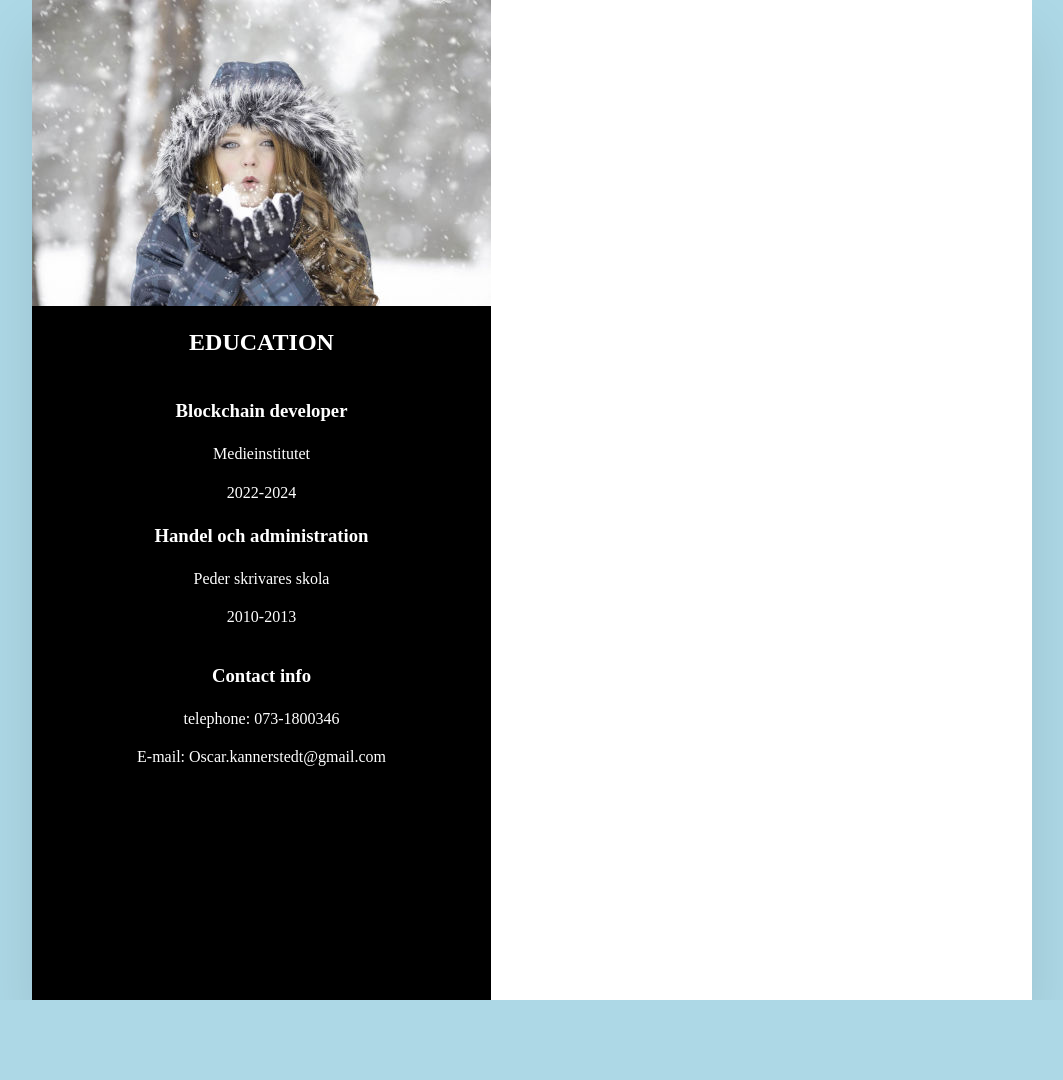
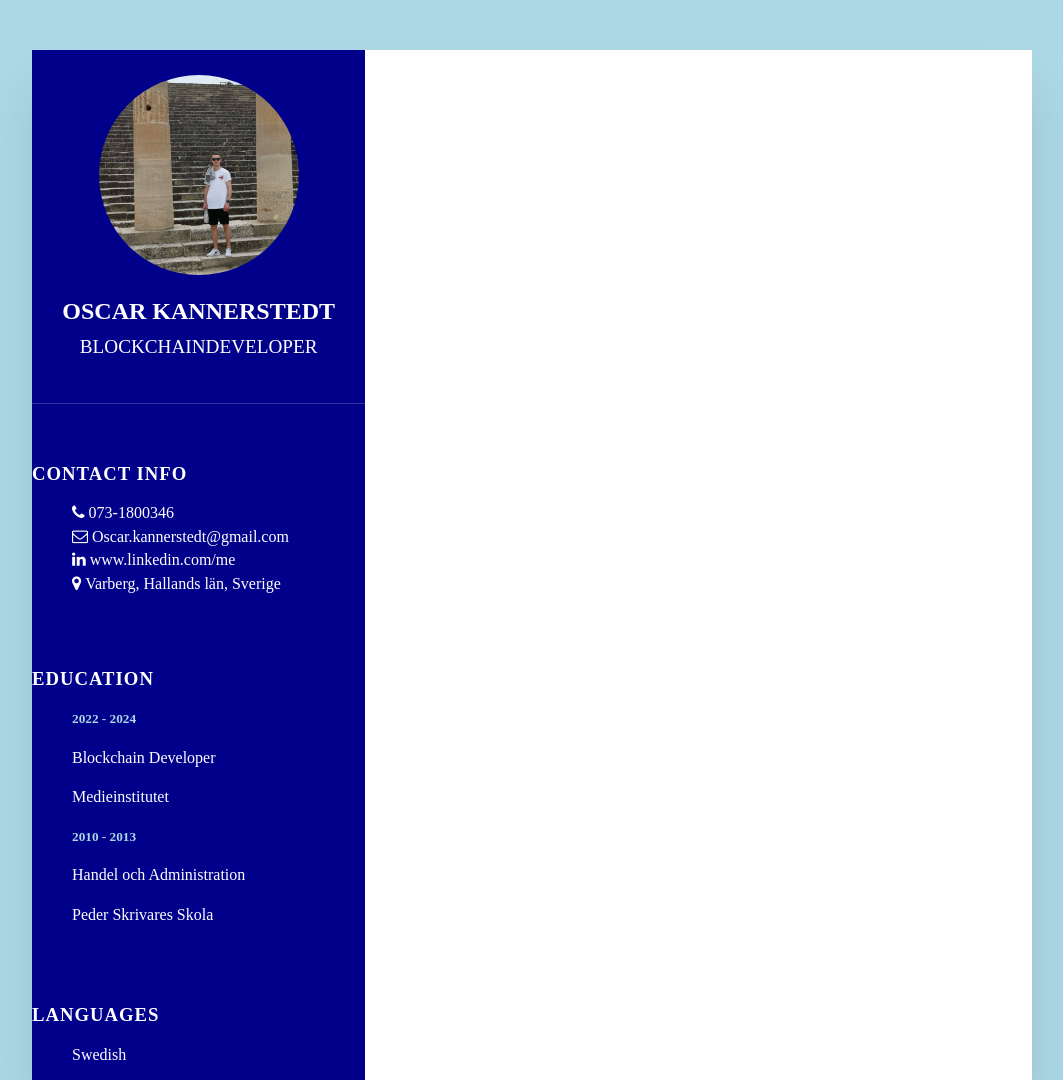
Before and after one commit to Medieinstitutet/cv-med-css-oscarkannerstedt, a website: page index.html in a window 1280 px wide. Shown: the top 1080 px of the page, without its empty margins (108-1171 px from the left). Before the commit the page ends 1000 px from the top, so only its background shows below. Drawn offline with Linux system fonts and the light colour scheme.

Commit message:
fortsatt med cv:et

```diff
--- a/css/main.css
+++ b/css/main.css
@@ -11,7 +11,7 @@
    Base styles: opinionated defaults
    ========================================================================== */
 
-html {
+/*html {
   color: #222;
   font-size: 1em;
   line-height: 1.4;
@@ -27,7 +27,7 @@ html {
  * Customize the background color to match your design.
  */
 
-::-moz-selection {
+/*::-moz-selection {
   background: #b3d4fc;
   text-shadow: none;
 }
@@ -41,7 +41,7 @@ html {
  * A better looking default horizontal rule
  */
 
-hr {
+/*hr {
   display: block;
   height: 1px;
   border: 0;
@@ -56,7 +56,7 @@ hr {
  * https://github.com/h5bp/html5-boilerplate/issues/440
  */
 
-audio,
+/*audio,
 canvas,
 iframe,
 img,
@@ -69,7 +69,7 @@ video {
  * Remove default fieldset styles.
  */
 
-fieldset {
+/*fieldset {
   border: 0;
   margin: 0;
   padding: 0;
@@ -79,7 +79,7 @@ fieldset {
  * Allow only vertical resizing of textareas.
  */
 
-textarea {
+/*textarea {
   resize: vertical;
 }
 
@@ -95,7 +95,7 @@ textarea {
  * Hide visually and from screen readers
  */
 
-.hidden,
+/*.hidden,
 [hidden] {
   display: none !important;
 }
@@ -109,7 +109,7 @@ textarea {
  *    https://medium.com/@jessebeach/beware-smushed-off-screen-accessible-text-5952a4c2cbfe
  */
 
-.sr-only {
+/*.sr-only {
   border: 0;
   clip: rect(0, 0, 0, 0);
   height: 1px;
@@ -128,7 +128,7 @@ textarea {
  * https://www.drupal.org/node/897638
  */
 
-.sr-only.focusable:active,
+/*.sr-only.focusable:active,
 .sr-only.focusable:focus {
   clip: auto;
   height: auto;
@@ -143,7 +143,7 @@ textarea {
  * Hide visually and from screen readers, but maintain layout
  */
 
-.invisible {
+/*.invisible {
   visibility: hidden;
 }
 
@@ -159,7 +159,7 @@ textarea {
  *    `:before` to contain the top-margins of child elements.
  */
 
-.clearfix::before,
+./*clearfix::before,
 .clearfix::after {
   content: " ";
   display: table;
@@ -175,11 +175,11 @@ textarea {
    Modify as content requires.
    ========================================================================== */
 
-@media only screen and (min-width: 35em) {
+/*@media only screen and (min-width: 35em) {
   /* Style adjustments for viewports that meet the condition */
 }
 
-@media print,
+/*@media print,
   (-webkit-min-device-pixel-ratio: 1.25),
   (min-resolution: 1.25dppx),
   (min-resolution: 120dpi) {
@@ -192,14 +192,14 @@ textarea {
    https://www.phpied.com/delay-loading-your-print-css/
    ========================================================================== */
 
-@media print {
+/*@media print {
   *,
   *::before,
   *::after {
     background: #fff !important;
     color: #000 !important;
     /* Black prints faster */
-    box-shadow: none !important;
+    /*box-shadow: none !important;
     text-shadow: none !important;
   }
 
@@ -220,7 +220,7 @@ textarea {
    * Don't show links that are fragment identifiers,
    * or use the `javascript:` pseudo protocol
    */
-  a[href^="#"]::after,
+  /*a[href^="#"]::after,
   a[href^="javascript:"]::after {
     content: "";
   }
@@ -239,7 +239,7 @@ textarea {
    * Printing Tables:
    * https://web.archive.org/web/20180815150934/http://css-discuss.incutio.com/wiki/Printing_Tables
    */
-  thead {
+  /*thead {
     display: table-header-group;
   }
 
@@ -259,9 +259,19 @@ textarea {
   h3 {
     page-break-after: avoid;
   }
+} */
+
+/*----------------------------------------------*/
+/*----------------------Google Fonts------------*/
+/*----------------------------------------------*/
+
+@import url('https://fonts.googleapis.com/css2?family=Poppins:wght@200&family=Rubik:wght@300&display=swap');
+{
+  margin: 0;
+  padding: 0;
+  box-sizing: border-box;
+  font-family: 'Poppins', sans-serif;
 }
-
-
 
 /*----------------------------------------------*/
 /*----------------------Body--------------------*/
@@ -280,7 +290,8 @@ body {
   width: 100%;
   max-width: 1000px;
   min-height: 1000px;
-  background-color: black;
+  margin: 50px;
+  background-color: darkblue;
   display: grid;
   grid-template-columns: 1fr 2fr;
   box-shadow: 0 35px 55px rgba(0,0,0,0.1);
@@ -296,34 +307,113 @@ body {
   padding: 40px;
 }
 
-.education {
+.info {
   position: relative;
   display: flex;
   flex-direction: column;
   align-items: center;
   padding-bottom: 20px;
+  border-bottom: 1px solid rgba(255,255,255,0.2);
 }
 
-.education .picture {
-  position: relative;
-}
-
-.education h2 {
+.info h2 {
 color: white;
 font-size: 1.5em;
 margin-top: 20px;
 text-transform: uppercase;
 text-align: center;
+font-weight: 600;
+line-height: 1.4em;
 }
 
-.education-info {
-color: white;
-text-align: center;
+.info h2 span {
+  font-size: 0.8em;
+  font-weight: 300;
 }
 
-.contact-info {
+
+
+/*----------------------------------------------*/
+/*-----------------picture of Me----------------*/
+/*----------------------------------------------*/
+
+.info .picture {
+  position: relative;
+  width: 200px;
+  height: 200px;
+  border-radius: 50%;
+  overflow: hidden;
+  margin-top: 25px;
+}
+
+.info .picture img {
+  position: absolute;
+  top: 0;
+  left: 0;
+  width: 100%;
+  height: 100%;
+  object-fit: cover;
+}
+
+/*----------------------------------------------*/
+/*------------------Contact info----------------*/
+/*----------------------------------------------*/
+
+.contactinfo {
+  padding-top: 40px;
+}
+
+.title {
   color: white;
-  text-align: center;
+  text-transform: uppercase;
+  font-weight: 600;
+  letter-spacing: 1px;
+  margin-bottom: 20px;
+}
+
+.contactinfo ul {
+  position: relative;
+}
+
+.contactinfo ul li {
+  position: relative;
+  list-style: none;
+  margin: 5px 0;
+  cursor: pointer;
+}
+
+.contactinfo ul li.icon {
+  display: inline-block;
+  width: 30px;
+  font-size: 18px;
+  color: lightblue;
+}
+
+.contactinfo ul li span {
+  color: white;
+  font-weight: 300;
+}
+
+/*----------------------------------------------*/
+/*--------------------Education-----------------*/
+/*----------------------------------------------*/
+
+.contactinfo.education li {
+  margin-bottom: 15px; /*fungerar inte för o ändra space mellan raderna*/
+}
+
+.contactinfo.education h5 {
+  color: lightblue;
+}
+
+.contactinfo.education h4:nth-child(2) {
+  color: white;
+  font-weight: 500;
+}
+
+.contactinfo.education h4 {
+  color: white;
+  font-weight: 300;
 }
 
 /*----------------------------------------------*/
@@ -333,4 +423,5 @@ text-align: center;
 .container .right-side {
   position: relative;
   background: white;
+  padding: 40px;
 }
--- a/index.html
+++ b/index.html
@@ -16,6 +16,7 @@
   <link rel="apple-touch-icon" href="icon.png">
   <!-- Place favicon.ico in the root directory -->
 
+  <link rel="stylesheet" href="https://cdnjs.cloudflare.com/ajax/libs/font-awesome/4.7.0/css/font-awesome.css" integrity="sha512-5A8nwdMOWrSz20fDsjczgUidUBR8liPYU+WymTZP1lmY9G6Oc7HlZv156XqnsgNUzTyMefFTcsFH/tnJE/+xBg==" crossorigin="anonymous" referrerpolicy="no-referrer" />
   <link rel="stylesheet" href="css/normalize.css">
   <link rel="stylesheet" href="css/main.css">
 
@@ -28,39 +29,63 @@
   <main class="container">
 
     <aside class="left-side">
-      <section class="education">
+
+      <section class="info">
         <section class="picture">
-          <img src="img/winter-1127201_1920.jpg">
+          <img src="img/Oscar.jpg" alt="Bild på mig" loading="lazy">
         </section>
-        <h2>Education</h2>
-
-        <section class="education-info">
-        <u1>
-          <l1>
-            <h3 class="education-title">Blockchain developer</h3>
-            <p>Medieinstitutet</p>
-            <p>2022-2024</p>
-          </l1>
-          <l1>
-            <h3 class="education-title">Handel och administration</h3>
-            <p>Peder skrivares skola</p>
-            <p>2010-2013</p>
-          </l1>
-        </u1>
+        <h2>Oscar Kannerstedt<br><span>Blockchaindeveloper</span></h2>
       </section>
 
-      <section class="contact-info">
-        <u1>
-          <l1>
-            <h3>Contact info</h3>
-            <p>telephone: 073-1800346</p>
-            <p>E-mail: Oscar.kannerstedt@gmail.com</p>
-          </l1>
-        </u1>
+      <section class="contactinfo">
+        <h3 class="title">Contact info</h3>
+        <ul>
+          <li>
+            <span class="icon"><i class="fa fa-phone" aria-hidden="true"></i></span>
+            <span class="text">073-1800346</span>
+          </li>
+          <li>
+            <span class="icon"><i class="fa fa-envelope-o" aria-hidden="true"></i></span>
+            <span class="text">Oscar.kannerstedt@gmail.com</span>
+          </li>
+          <li>
+            <span class="icon"><i class="fa fa-linkedin" aria-hidden="true"></i></span>
+            <span class="text">www.linkedin.com/me</span>
+          </li>
+          <li>
+            <span class="icon"><i class="fa fa-map-marker" aria-hidden="true"></i></span>
+            <span class="text">Varberg, Hallands län, Sverige</span>
+          </li>
+        </ul>
       </section>
 
+      <section class="contactinfo education">
+        <h3 class="title">Education</h3>
+        <ul>
+          <li>
+            <h5>2022 - 2024</h5>
+            <h4>Blockchain Developer</h4>
+            <h4>Medieinstitutet</h4>
+          </li>
+          <li>
+            <h5>2010 - 2013</h5>
+            <h4>Handel och Administration</h4>
+            <h4>Peder Skrivares Skola</h4>
+          </li>
+        </li>
       </section>
-    </aside>
+
+      <section class="contactinfo language">
+        <h3 class="title">Languages</h3>
+        <ul>
+          <li>
+            <span class="text">Swedish</span>
+            <span class="percent"></span>
+          </li>
+        </ul>
+      </section>
+
+   </aside>
 
     <section class="right-side"></section>
   </main>
```
Also changed, not shown: img/Oscar.jpg (added).
